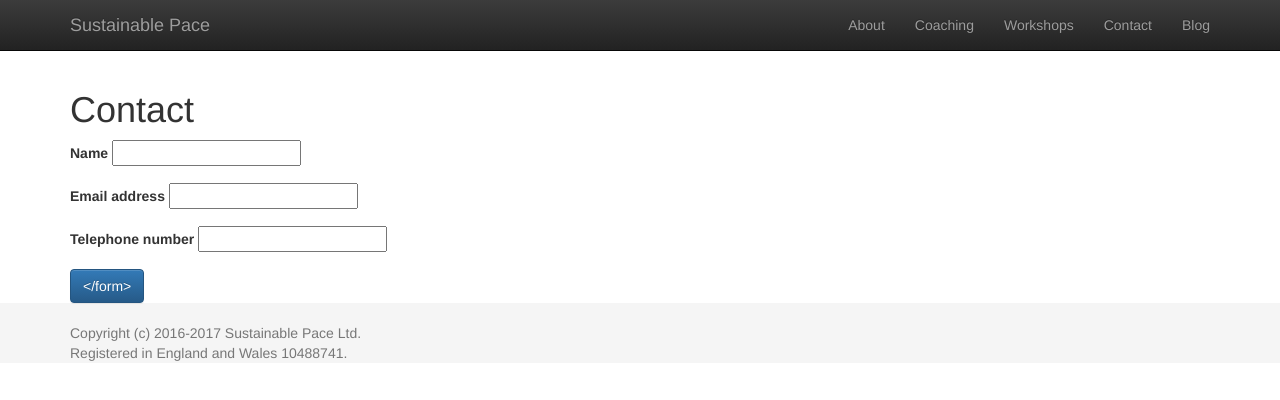
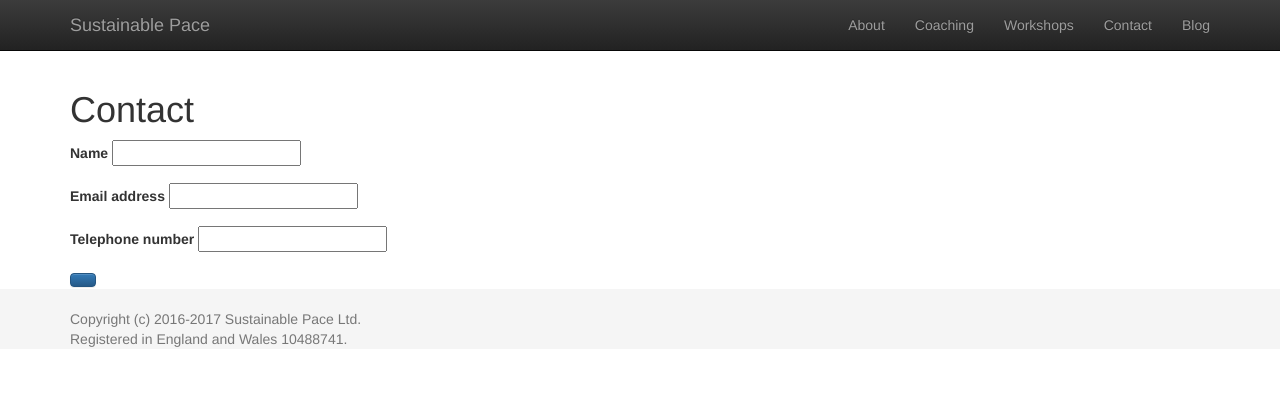
Before and after one commit to seize-the-dave/sustainable-pace, a Jekyll site: the page built from contact.md, in a window 1280 px wide. Shown: the top 400 px of the page. Built offline with Jekyll 4.4.1, drawn with Linux system fonts in a browser that asks for light colours; nearby versions of some CDN libraries.

Commit message:
Update contact.md

```diff
--- a/contact.md
+++ b/contact.md
@@ -18,5 +18,5 @@ layout: page
     <input type="tel" name="tel" id="tel">
     </div>
 
-    <button type="submit" value="Send" class="btn btn-primary">
+    <button type="submit" value="Send" class="btn btn-primary"/>
 </form>
```
